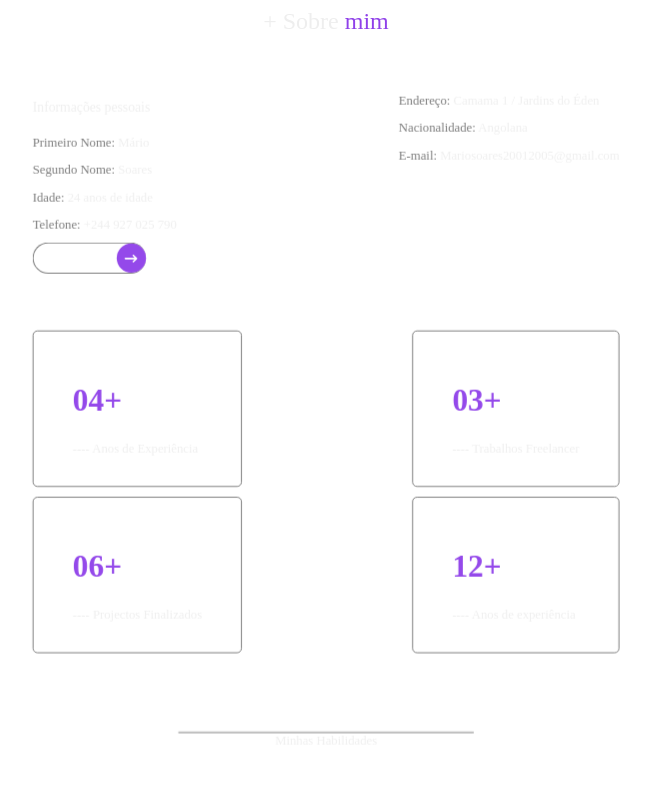
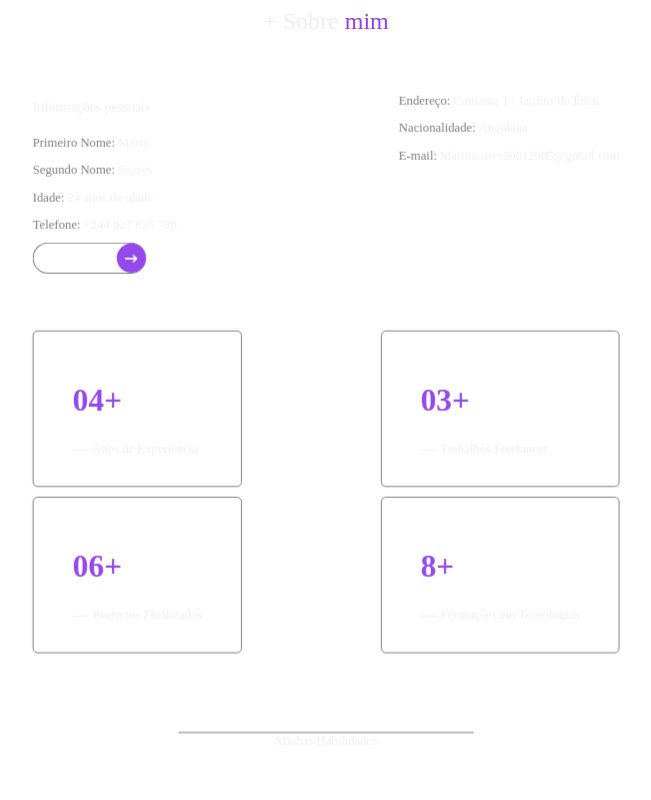
Before and after one commit to Soares010/Mario_Soares, a Next.js app: page /about/About in a window 1280 px wide. Shown: the top 800 px of the page, without its empty margins (314-965 px from the left). Built offline with nearby package versions, Linux system fonts and the light colour scheme.

Commit message:
new commit

```diff
--- a/src/components/NavBar.jsx
+++ b/src/components/NavBar.jsx
@@ -70,7 +70,7 @@ const NavBar = () => {
             </a>
           </div>
           <div>
-            <a href="#">
+            <a href="https://www.instagram.com/">
               <FontAwesomeIcon
                 icon={faInstagram}
                 style={{ color: "rgb(225, 48, 108)" }}
--- a/src/pages/about/About.jsx
+++ b/src/pages/about/About.jsx
@@ -37,7 +37,7 @@ const About = () => {
                   </div>
                   <div>
                     <span>
-                      Primeiro Nome: <label>Mário</label>{" "}
+                      Primeiro Nome: <label>Mário</label>
                     </span>
                   </div>
                   <div>
@@ -100,8 +100,8 @@ const About = () => {
                     <span>---- Trabalhos Freelancer</span>
                   </div>
                   <div>
-                    <h1>12+</h1>
-                    <span>---- Anos de experiência</span>
+                    <h1>8+</h1>
+                    <span>---- Formações em Tecnologias</span>
                   </div>
                 </div>
               </div>
```
